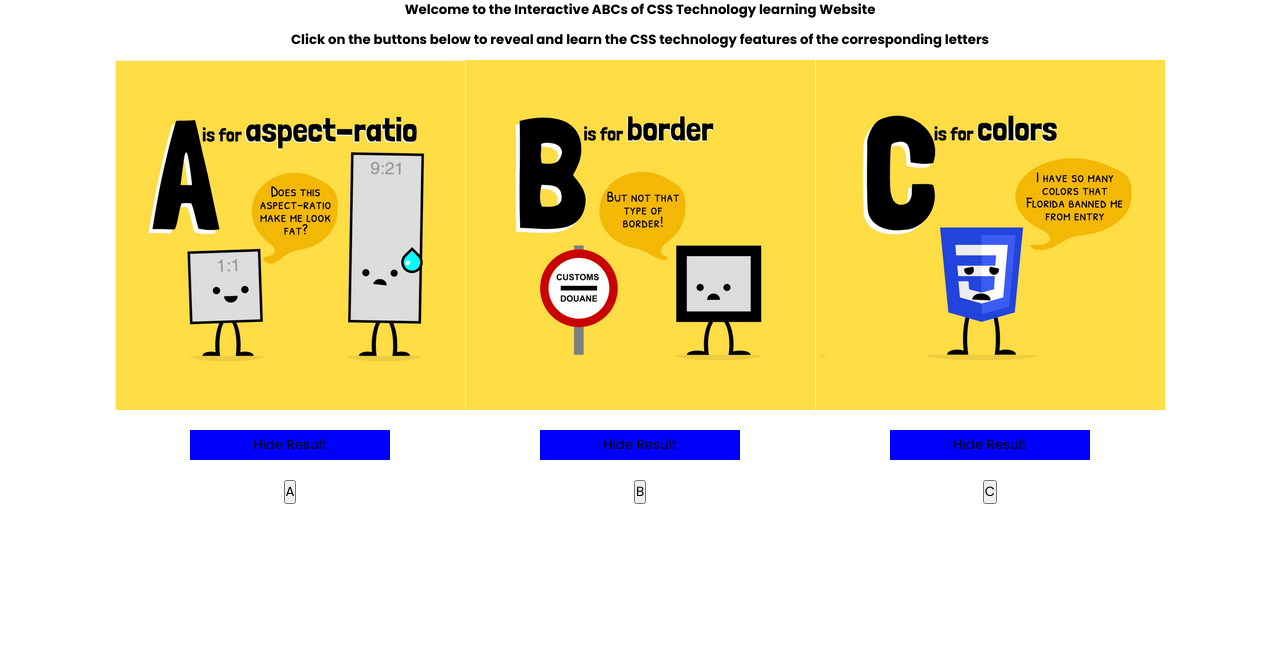
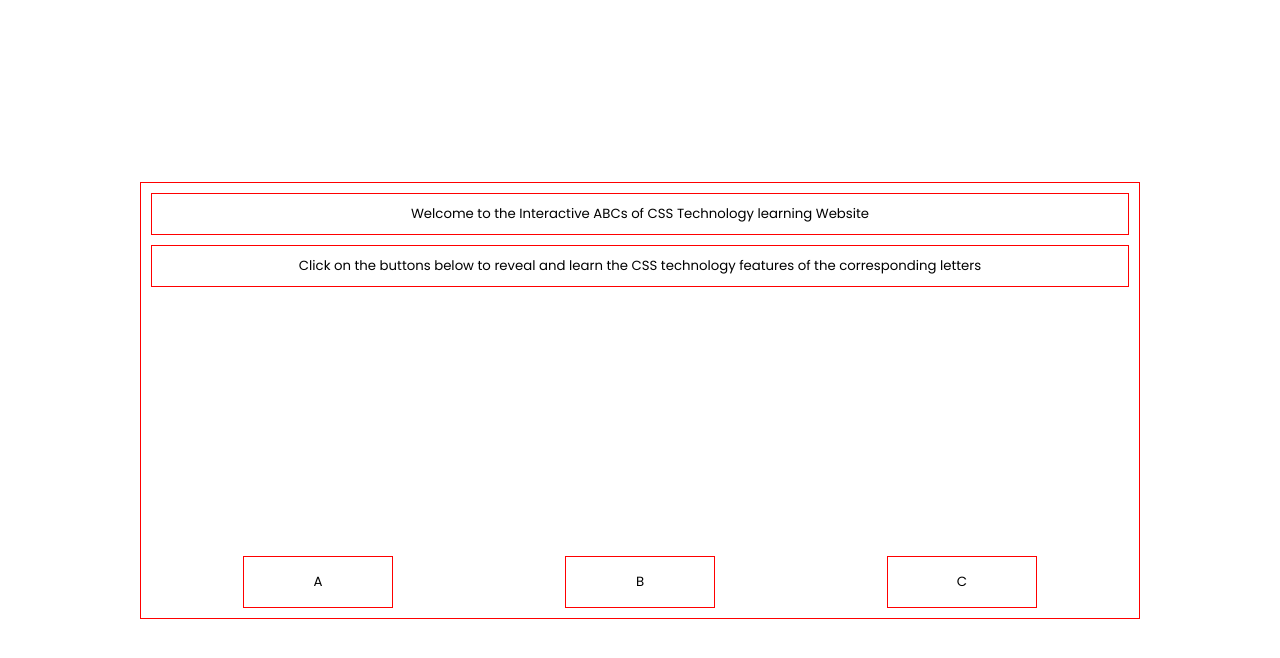
Before and after one commit to StefaniakChristopher/ChrisStefaniak_asmt2TH_csi3150_ws2023, a plain HTML site: page index.html in a window 1280 px wide. Drawn offline with Linux system fonts and the light colour scheme.

Commit message:
done better

```diff
--- a/css/styles.css
+++ b/css/styles.css
@@ -18,10 +18,25 @@
   --backup-color: #de6b48;
 }
 
+body {
+  display: flex;
+  justify-content: center;
+  align-items: center;
+  height: 100vh;
+}
+
+.container {
+  width: 1000px;
+  border: solid 1px red;
+  padding: 2px;
+  padding: 10px;
+}
+
 .cards {
   display: flex;
   justify-content: center;
   align-items: center;
+  gap: 120px;
 }
 
 .cards div {
@@ -31,17 +46,51 @@
   align-items: center;
 }
 
+header h5 {
+  padding: 10px;
+  border: solid 1px red;
+}
+
+section h5 {
+  padding: 10px;
+  border: solid 1px red;
+}
+
 h5 {
   display: flex;
   justify-content: center;
   align-items: center;
   margin-bottom: 10px;
+  font-weight: 400;
 }
 
 section div div button {
   border: none;
-  background: blue;
+  background: rgb(108, 148, 236);
   padding: 5px;
+  width: 175px;
+  margin: 10px;
+  cursor: pointer;
+  color: white;
+  border: solid 1px black;
+}
+
+.show-button {
+  border: solid 1px red;
+  padding: 15px;
+  width: 150px;
+  background: transparent;
+  cursor: pointer;
+  margin-top: 5px;
+}
+
+img {
   width: 200px;
-  margin: 20px;
 }
+
+#A,
+#B,
+#C {
+  visibility: hidden;
+  border: solid 1px red;
+}
--- a/index.html
+++ b/index.html
@@ -8,6 +8,7 @@
     <title>Document</title>
   </head>
   <body>
+    <div class="container">
       <header>
         <h5>
           Welcome to the Interactive ABCs of CSS Technology learning Website
@@ -25,22 +26,23 @@
             <img src="./assets/css-letter-a.png" alt="Letter A" />
             <button onclick="hideLetter('A')">Hide Result</button>
           </div>
-        <button onclick="showLetter('A')">A</button>
+          <button class="show-button" onclick="showLetter('A')">A</button>
         </div>
         <div>
           <div id="B">
             <img src="./assets/css-letter-b.png" alt="Letter B" />
             <button onclick="hideLetter('B')">Hide Result</button>
           </div>
-        <button onclick="showLetter('B')">B</button>
+          <button class="show-button" onclick="showLetter('B')">B</button>
         </div>
         <div>
           <div id="C">
             <img src="./assets/css-letter-c.png" alt="Letter C" />
             <button onclick="hideLetter('C')">Hide Result</button>
           </div>
-        <button onclick="showLetter('C')">C</button>
+          <button class="show-button" onclick="showLetter('C')">C</button>
         </div>
       </section>
+    </div>
   </body>
 </html>
```
Lines whose indentation alone changed are shown as unchanged.
